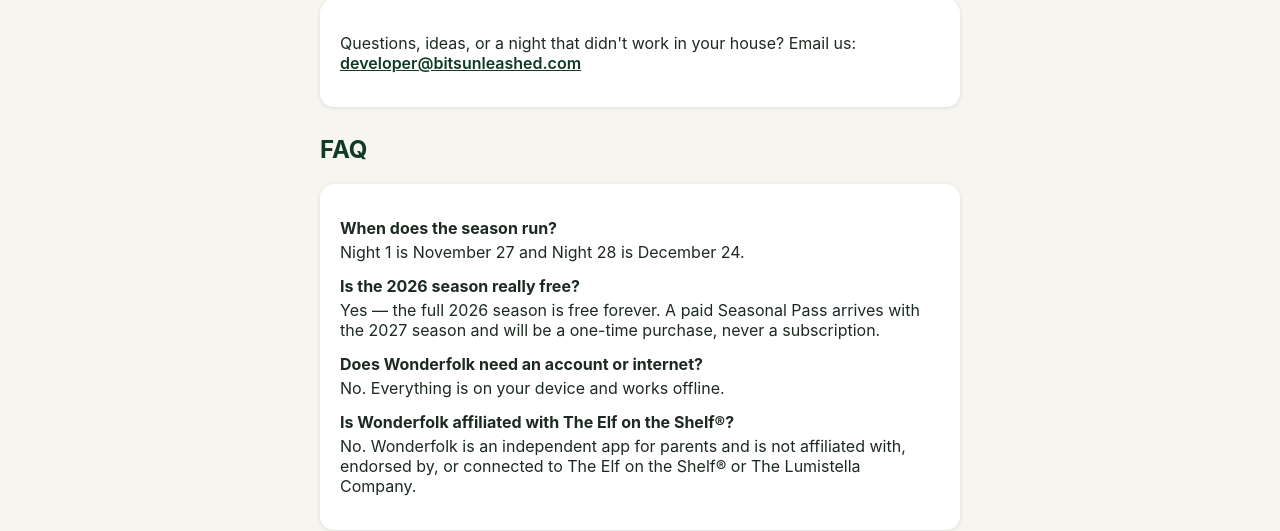
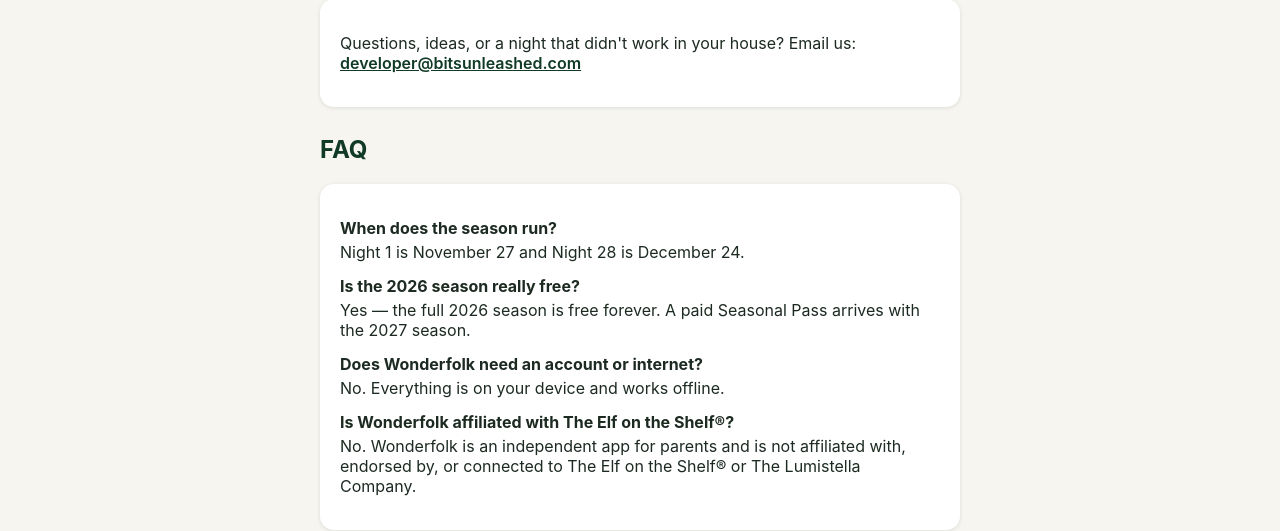
Before and after one commit to marcinsta/wonderfolk-site, a plain HTML site: page index.html in a window 1280 px wide. Shown: the part 269-800 px from the top of the page. Drawn offline with Linux system fonts and the light colour scheme.

Commit message:
Update FAQ wording

```diff
--- a/index.html
+++ b/index.html
@@ -38,7 +38,7 @@
       <dt>When does the season run?</dt>
       <dd>Night 1 is November 27 and Night 28 is December 24.</dd>
       <dt>Is the 2026 season really free?</dt>
-      <dd>Yes — the full 2026 season is free forever. A paid Seasonal Pass arrives with the 2027 season and will be a one-time purchase, never a subscription.</dd>
+      <dd>Yes — the full 2026 season is free forever. A paid Seasonal Pass arrives with the 2027 season.</dd>
       <dt>Does Wonderfolk need an account or internet?</dt>
       <dd>No. Everything is on your device and works offline.</dd>
       <dt>Is Wonderfolk affiliated with The Elf on the Shelf®?</dt>
```
